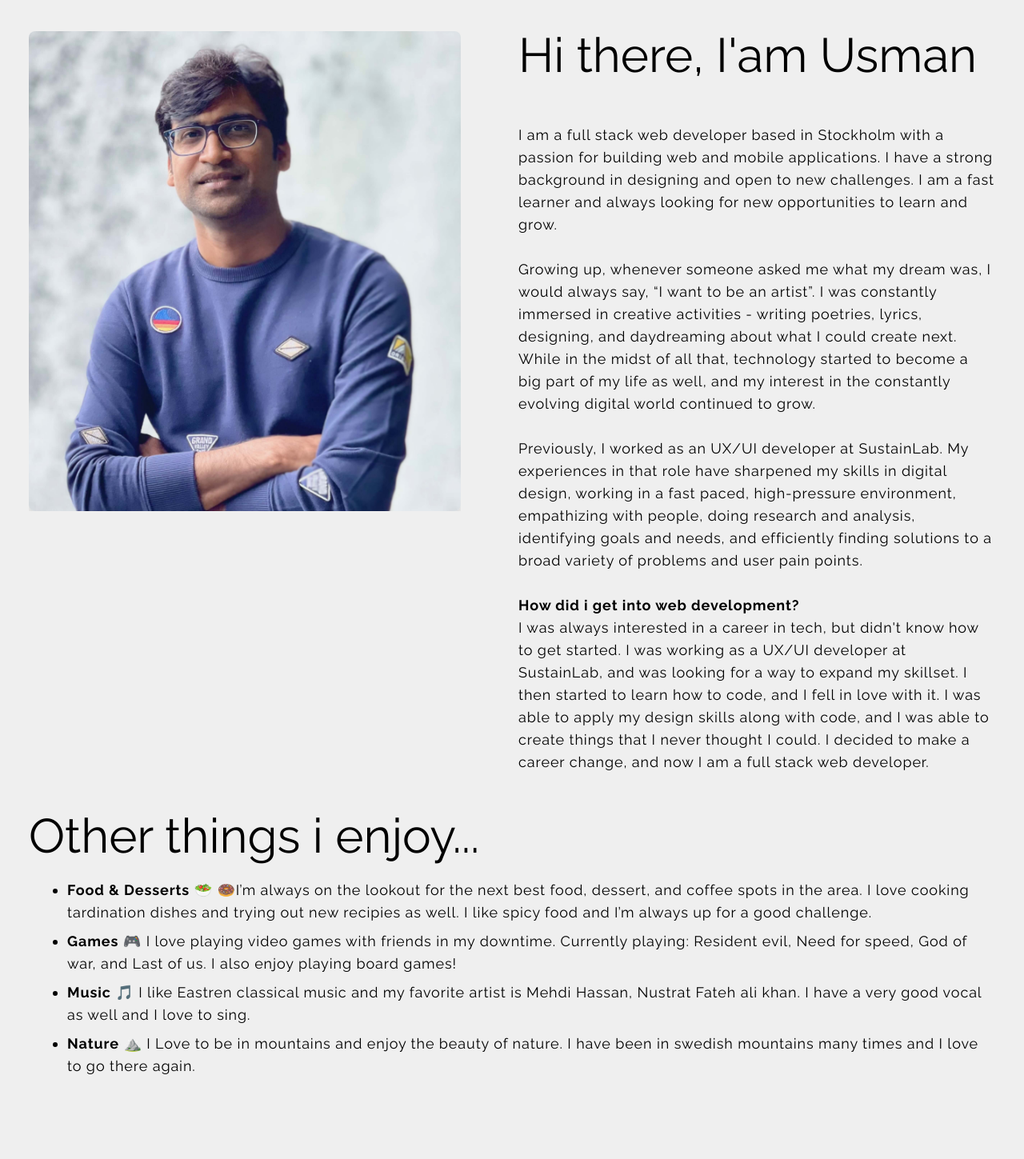
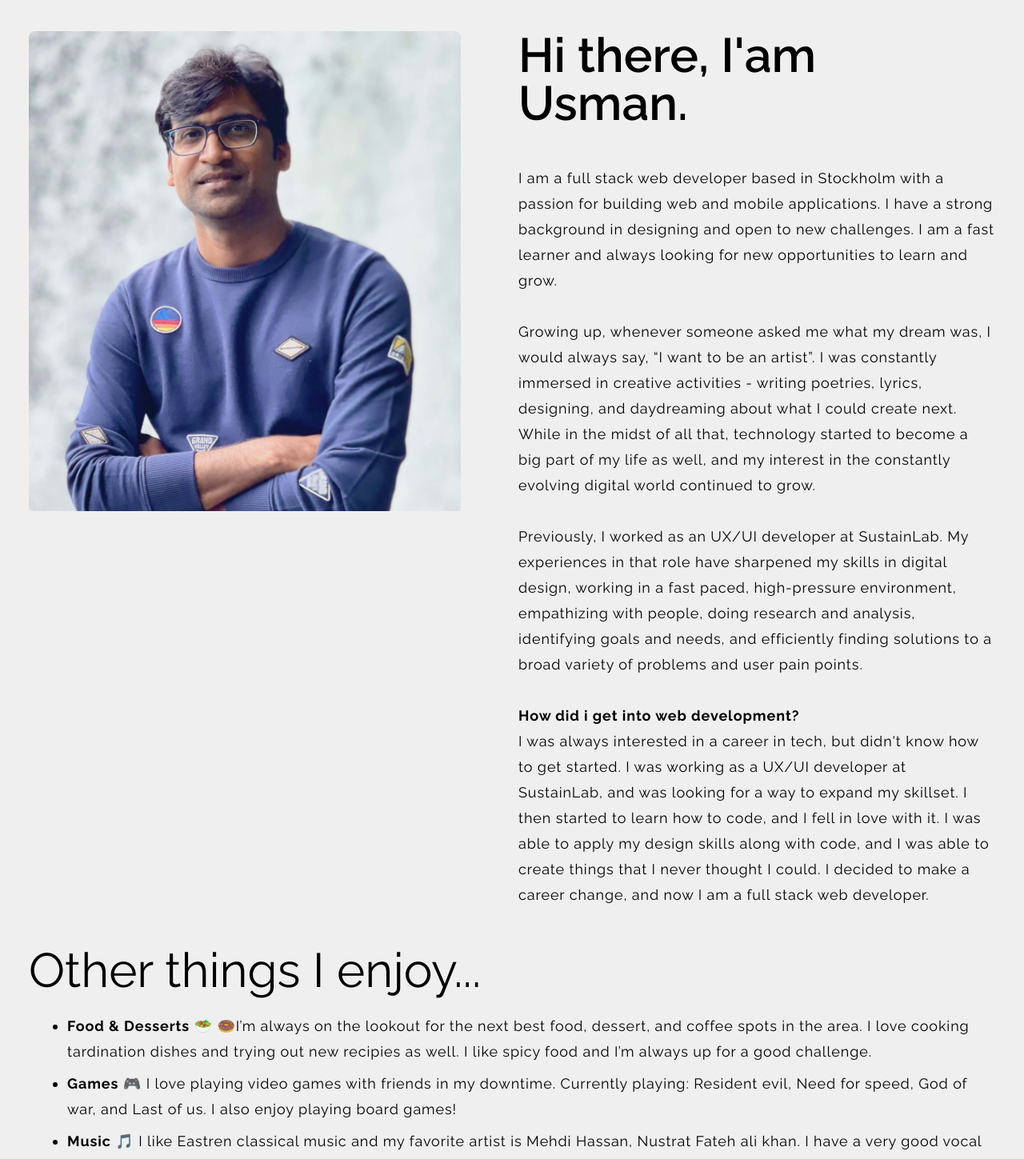
Before and after one commit to MuhammadUsmanMushtaq/portfolio-v2, a Next.js app: page /about in a window 1280 px wide. Shown: the part 160-1609 px from the top of the page at 80% size. Before the commit the page ends 1587 px from the top, so only its background shows below. Built offline with nearby package versions, Linux system fonts and the light colour scheme.

Commit message:
typeo-styles fixed

```diff
--- a/pages/about.js
+++ b/pages/about.js
@@ -19,10 +19,10 @@ const about = () => {
           />
         </div>
         <div className='md:flex-1 py-4'>
-          <h1 className='text-3xl  md:text-6xl mb-4 md:mb-10'>
-            Hi there, I'am Usman
+          <h1 className='text-3xl font-semibold md:text-6xl mb-2 md:mb-8'>
+            Hi there, I'am Usman.
           </h1>
-          <p className='py-4 text-lg tracking-wider'>
+          <p className='py-4 text-lg tracking-wider leading-8'>
             I am a full stack web developer based in Stockholm with a passion
             for building web and mobile applications. I have a strong background
             in designing and open to new challenges. I am a fast learner and
@@ -58,8 +58,8 @@ const about = () => {
           </p>
         </div>
         <div className='max-w-[1240px]flex flex-col'>
-          <h1 className='text-3xl md:text-6xl'>Other things i enjoy...</h1>
-          <ul className='py-4 pl-10 text-lg list-disc tracking-wider'>
+          <h1 className='text-3xl md:text-6xl'>Other things I enjoy...</h1>
+          <ul className='py-4 pl-10 text-lg list-disc tracking-wider leading-8'>
             <li className=' m-2'>
               <span className='font-bold'>Food & Desserts</span> 🥗 🍩I’m always
               on the lookout for the next best food, dessert, and coffee spots
@@ -67,6 +67,7 @@ const about = () => {
               recipies as well. I like spicy food and I’m always up for a good
               challenge.
             </li>
+
             <li className=' m-2'>
               <span className='font-bold'>Games</span> 🎮 I love playing video
               games with friends in my downtime. Currently playing: Resident
--- a/pages/work/[id].js
+++ b/pages/work/[id].js
@@ -77,7 +77,7 @@ const Details = ({ project }) => {
               <Link href={project.live}>
                 <a
                   target='_blank'
-                  className='block md:inline text-center text-blue-500 tracking-wider pt-2 font-bold'
+                  className='block md:inline text-center text-blue-500 tracking-wider pb-2 font-bold'
                 >
                   Link to live demo &#10132;
                 </a>
@@ -85,11 +85,9 @@ const Details = ({ project }) => {
             )}
           </div>
 
-          <div className='inline my-10 m-auto scale-100 hover:scale-105 transition duration-500 ease-in-out'>
-            <Link href='/work'>
-              <a className='text-lg text-center underline text-blue-600'>
-                Back to work
-              </a>
+          <div className=' text-lg text-center underline text-blue-600 inline my-10 m-auto scale-100 hover:scale-105 transition duration-500 ease-in-out'>
+            <Link href='/work' className=''>
+              Back to work
             </Link>
           </div>
         </div>
--- a/pages/work/index.js
+++ b/pages/work/index.js
@@ -25,7 +25,7 @@ const Work = () => {
                 objectFit='contain'
                 blurDataURL={project.image}
                 placeholder='blur'
-                className='scale-100 hover:scale-105 transition duration-500 ease-in-out'
+                // className='scale-100 hover:scale-105 transition duration-500 ease-in-out'
               />
             </div>
 
```
Also changed, not shown: public/images/introvert.jpg (added).
